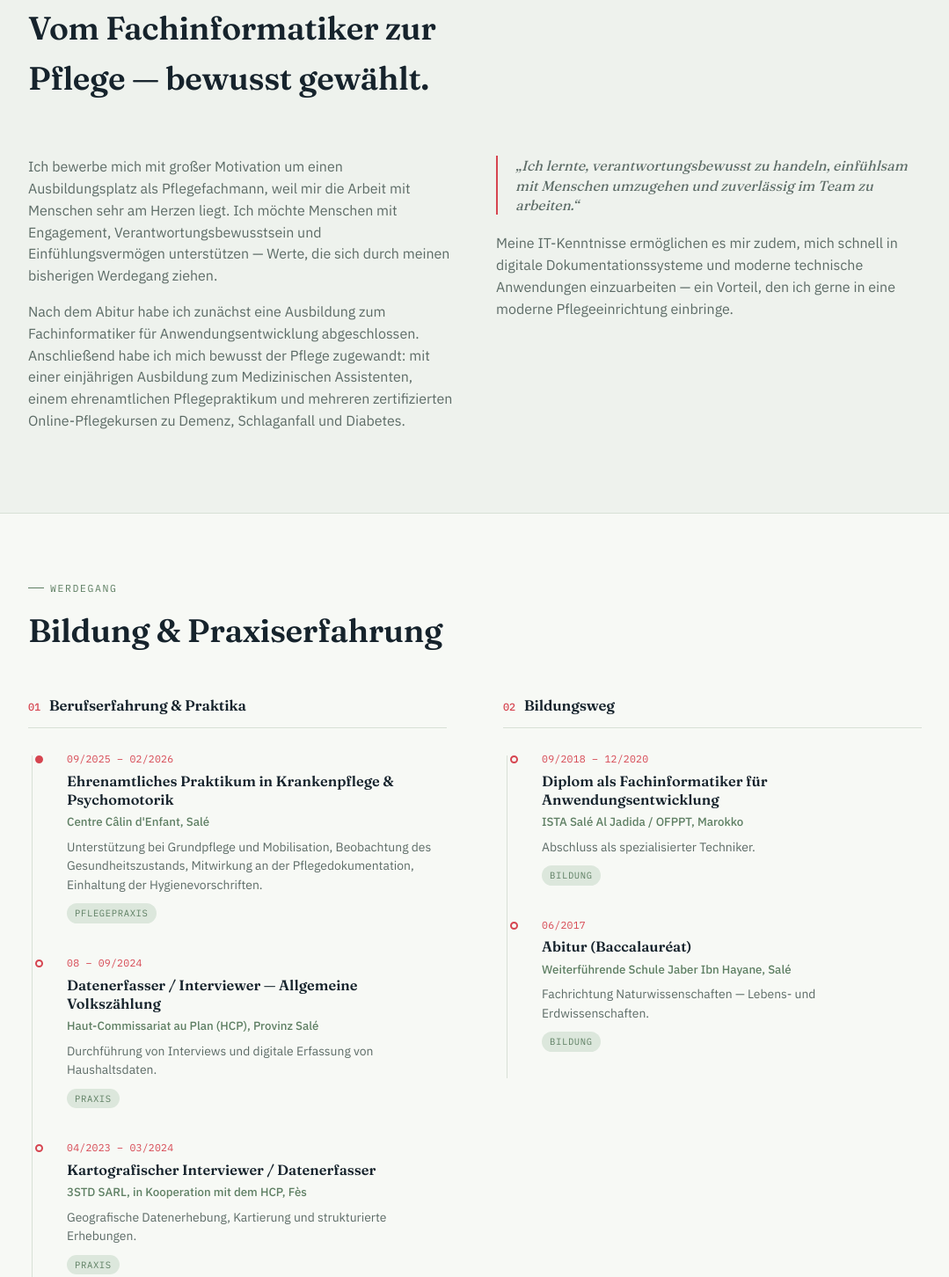
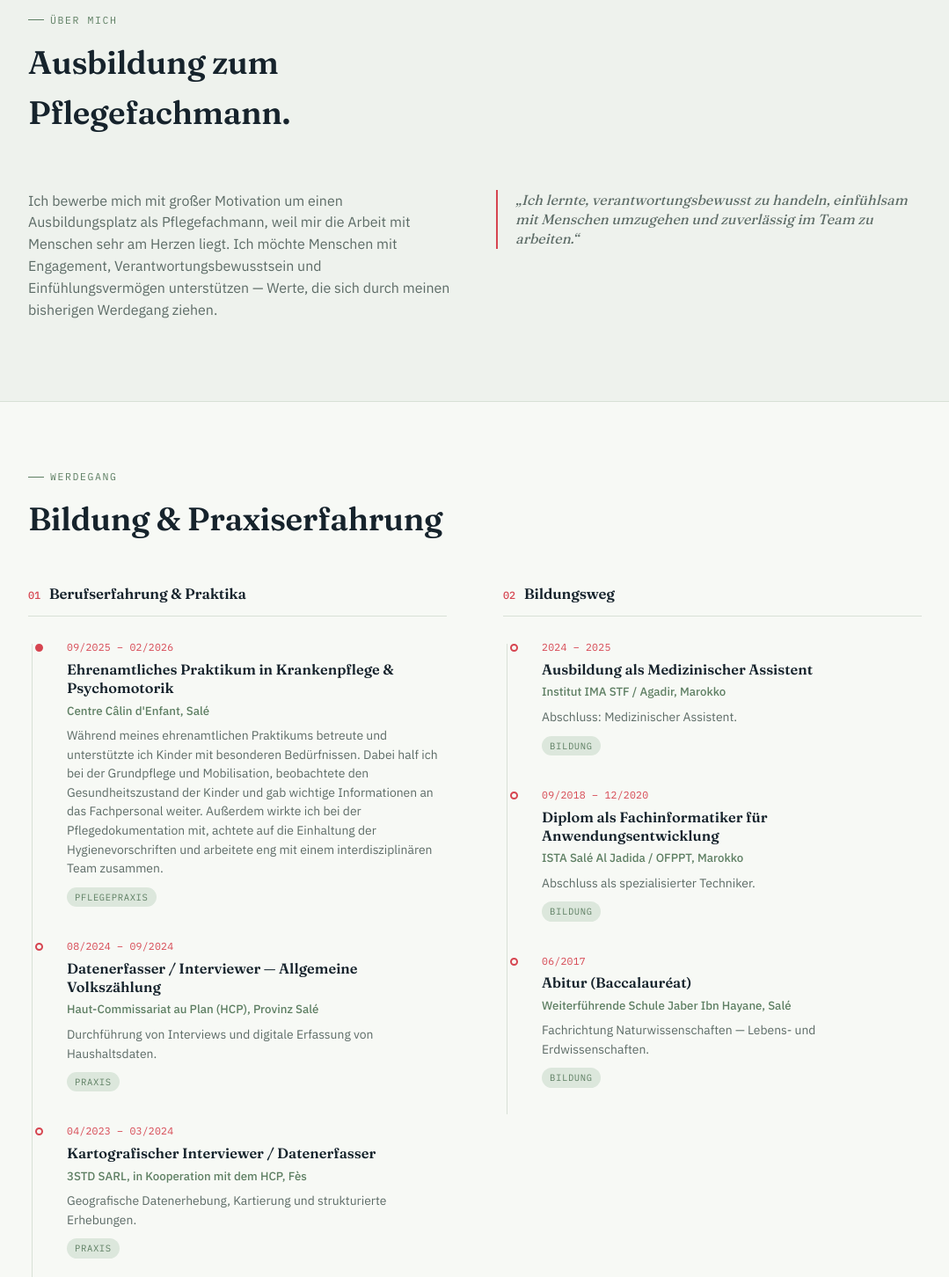
Before and after one commit to albouhajiAmire/aminealbouhaji-portfolio, a plain HTML site: page index.html in a window 1280 px wide. Shown: the part 955-2407 px from the top of the page at 88% size, without its empty margins (100-1179 px from the left). Drawn offline with Linux system fonts and the light colour scheme.

Commit message:
Update index.html

```diff
--- a/index.html
+++ b/index.html
@@ -3,7 +3,7 @@
 <head>
 <meta charset="UTF-8">
 <meta name="viewport" content="width=device-width, initial-scale=1.0">
-<title>Amine Albouhaji — Angehender Pflegefachmann</title>
+<title>Amine Albouhaji — Ausbildung zum Pflegefachmann</title>
 <link rel="preconnect" href="https://fonts.googleapis.com">
 <link rel="preconnect" href="https://fonts.gstatic.com" crossorigin>
 <link href="https://fonts.googleapis.com/css2?family=Fraunces:opsz,wght@9..144,400;9..144,500;9..144,600;9..144,700&family=IBM+Plex+Sans:wght@400;500;600&family=IBM+Plex+Mono:wght@400;500&display=swap" rel="stylesheet">
@@ -475,7 +475,7 @@
       </span>
       <span class="nav-word">
         <span class="first">Amine Albouhaji</span>
-        <span class="last">Pflegefachmann i.A.</span>
+        <span class="last">Pflegefachmann (m/w/d)</span>
       </span>
     </a>
     <ul class="nav-links" id="navLinks">
@@ -516,6 +516,7 @@
         </div>
         <div class="id-row"><span>Geboren</span><span>11.01.1998 · Salé</span></div>
         <div class="id-row"><span>Sprachniveau DE</span><span>telc B2 · Befriedigend</span></div>
+        <div class="id-row"><span>Abschluss</span><span>Abitur (Baccalauréat)</span></div>
         <div class="id-row"><span>Abschluss</span><span>Medizinischer Assistent</span></div>
         <div class="id-row"><span>Führerschein</span><span>Klasse B</span></div>
       </div>
@@ -531,16 +532,14 @@
     <div class="wrap">
       <div class="section-head">
         <span class="eyebrow">Über mich</span>
-        <h2>Vom Fachinformatiker zur Pflege — bewusst gewählt.</h2>
+        <h2>Ausbildung zum Pflegefachmann.</h2>
       </div>
       <div class="about-grid">
         <div>
           <p>Ich bewerbe mich mit großer Motivation um einen Ausbildungsplatz als Pflegefachmann, weil mir die Arbeit mit Menschen sehr am Herzen liegt. Ich möchte Menschen mit Engagement, Verantwortungsbewusstsein und Einfühlungsvermögen unterstützen — Werte, die sich durch meinen bisherigen Werdegang ziehen.</p>
-          <p>Nach dem Abitur habe ich zunächst eine Ausbildung zum Fachinformatiker für Anwendungsentwicklung abgeschlossen. Anschließend habe ich mich bewusst der Pflege zugewandt: mit einer einjährigen Ausbildung zum Medizinischen Assistenten, einem ehrenamtlichen Pflegepraktikum und mehreren zertifizierten Online-Pflegekursen zu Demenz, Schlaganfall und Diabetes.</p>
         </div>
         <div>
           <p class="pull">„Ich lernte, verantwortungsbewusst zu handeln, einfühlsam mit Menschen umzugehen und zuverlässig im Team zu arbeiten.“</p>
-          <p style="margin-top:20px;">Meine IT-Kenntnisse ermöglichen es mir zudem, mich schnell in digitale Dokumentationssysteme und moderne technische Anwendungen einzuarbeiten — ein Vorteil, den ich gerne in eine moderne Pflegeeinrichtung einbringe.</p>
         </div>
       </div>
     </div>
@@ -566,7 +565,8 @@
                 <span class="t-date">09/2025 – 02/2026</span>
                 <h4>Ehrenamtliches Praktikum in Krankenpflege &amp; Psychomotorik</h4>
                 <div class="org">Centre Câlin d'Enfant, Salé</div>
-                <p>Unterstützung bei Grundpflege und Mobilisation, Beobachtung des Gesundheitszustands, Mitwirkung an der Pflegedokumentation, Einhaltung der Hygienevorschriften.</p>
+                <p>Während meines ehrenamtlichen Praktikums betreute und unterstützte ich Kinder mit besonderen Bedürfnissen. Dabei half ich bei der Grundpflege und Mobilisation, beobachtete den Gesundheitszustand der Kinder und gab wichtige Informationen an das Fachpersonal weiter. Außerdem wirkte ich bei der Pflegedokumentation mit, achtete auf die Einhaltung der Hygienevorschriften und arbeitete eng mit einem interdisziplinären Team zusammen.
+</p>
                 <span class="t-tag">Pflegepraxis</span>
               </div>
             </div>
@@ -574,7 +574,7 @@
             <div class="t-row">
               <div class="t-dot-col"><div class="t-dot"></div></div>
               <div class="t-content">
-                <span class="t-date">08 – 09/2024</span>
+                <span class="t-date">08/2024 – 09/2024</span>
                 <h4>Datenerfasser / Interviewer — Allgemeine Volkszählung</h4>
                 <div class="org">Haut-Commissariat au Plan (HCP), Provinz Salé</div>
                 <p>Durchführung von Interviews und digitale Erfassung von Haushaltsdaten.</p>
@@ -610,6 +610,17 @@
         <div class="werde-col">
           <h3 class="werde-sub"><span>02</span> Bildungsweg</h3>
           <div class="timeline">
+
+             <div class="t-row">
+              <div class="t-dot-col"><div class="t-dot"></div></div>
+              <div class="t-content">
+                <span class="t-date">2024 – 2025</span>
+                <h4>Ausbildung als Medizinischer Assistent</h4>
+                <div class="org">Institut IMA STF / Agadir, Marokko</div>
+                <p>Abschluss: Medizinischer Assistent.</p>
+                <span class="t-tag">Bildung</span>
+              </div>
+            </div>
 
             <div class="t-row">
               <div class="t-dot-col"><div class="t-dot"></div></div>
```
